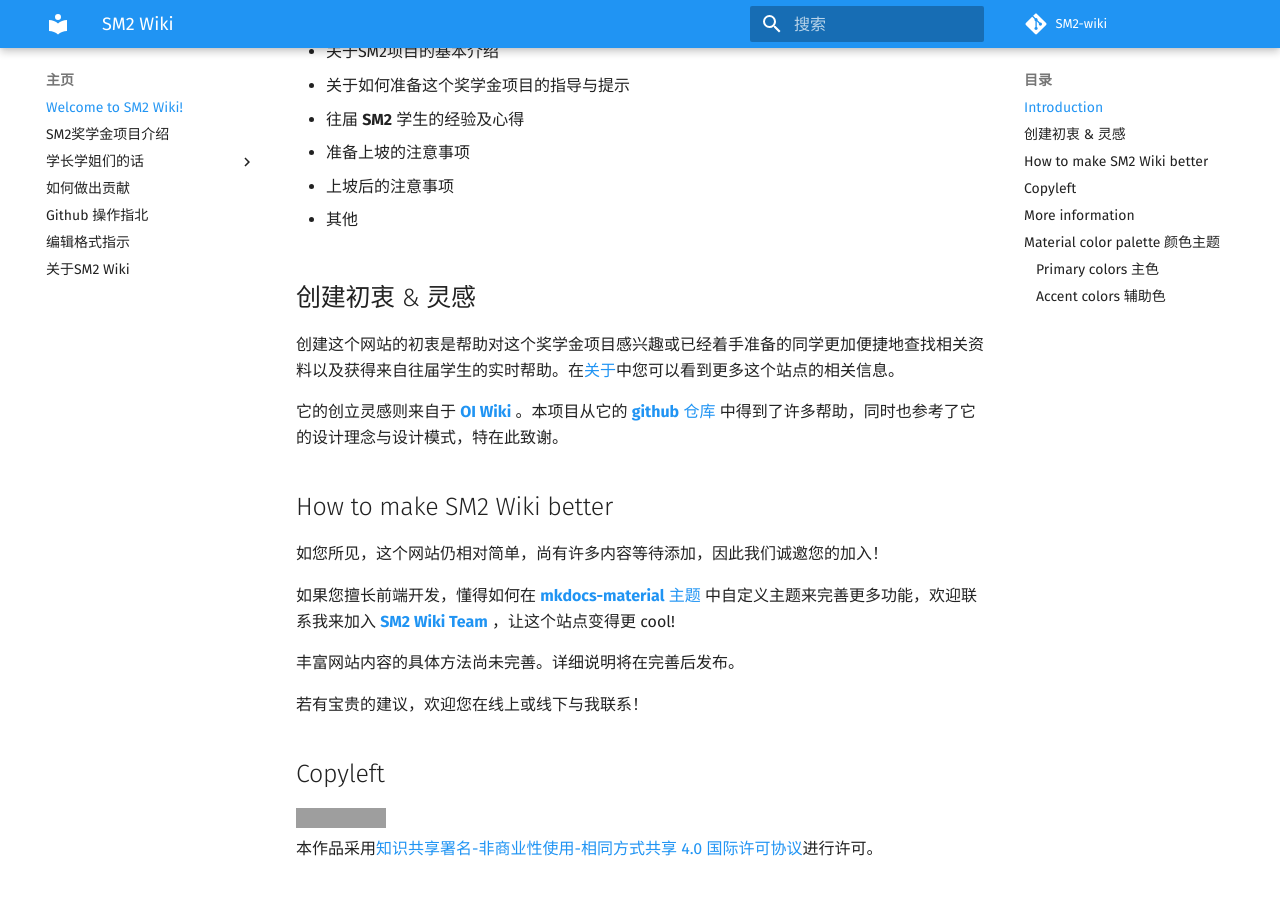
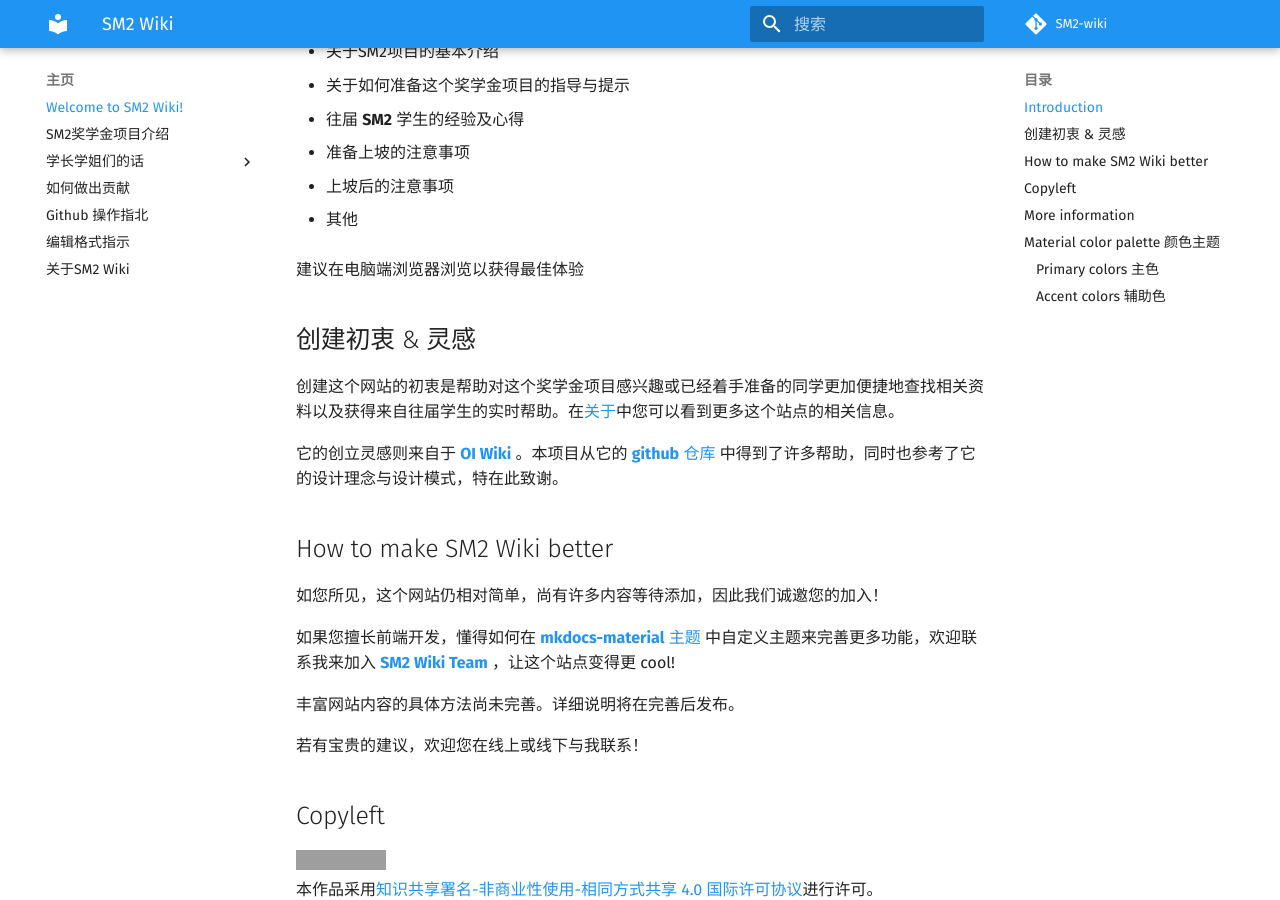
Before and after one commit to SM2-wiki/SM2-wiki, an MkDocs documentation site: the page built from docs/index.md, in a window 1280 px wide and 900 px high, scrolled down 372 px. Built offline with MkDocs 1.6.1 and Material for MkDocs 9.7.7, drawn with Linux system fonts in a browser that asks for light colours; comment, search, counter and statistics services are not loaded; grey boxes are pictures that could not be loaded.

Commit message:
Update index.md

```diff
--- a/docs/index.md
+++ b/docs/index.md
@@ -23,6 +23,8 @@ web: https://github.com/SM2-wiki/SM2-wiki/blob/master/docs/index.md
 - 上坡后的注意事项
 
 - 其他
+
+建议在电脑端浏览器浏览以获得最佳体验
 
 ## 创建初衷 & 灵感
 
```
